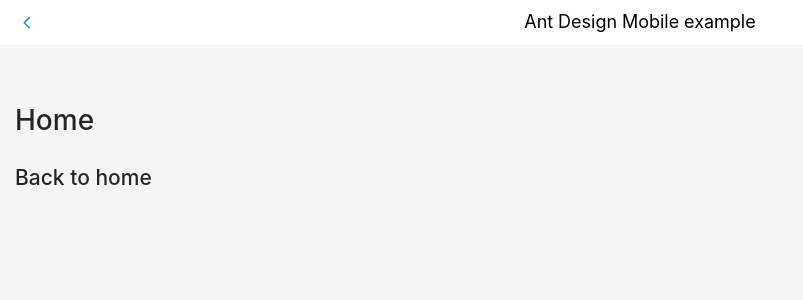
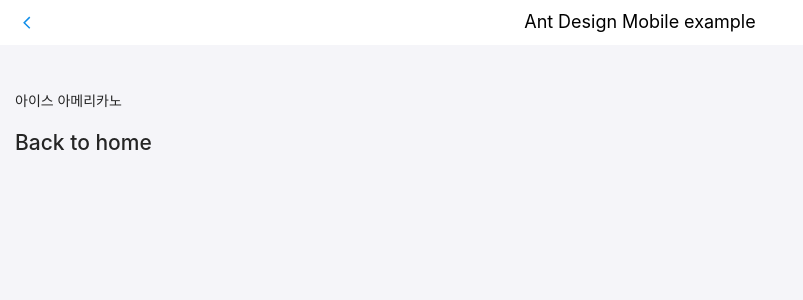
Before and after one commit to wonjieun/coffee-factory-frontend, a Next.js app: page /gift in a window 1280 px wide. Shown: the top 300 px of the page, without its empty margins (0-803 px from the left). Built offline with nearby package versions, Linux system fonts and the light colour scheme.

Commit message:
📦 NEW: recoil

```diff
--- a/src/components/gift/List.tsx
+++ b/src/components/gift/List.tsx
@@ -1,40 +1,14 @@
-import React, { ReactNode } from 'react'
-import { NavBar, Icon, WingBlank } from 'antd-mobile'
-import { withRouter, NextRouter } from 'next/router'
-import Head from 'next/head'
+import { useRecoilValue } from 'recoil';
+import { giftList } from 'recoil/gift';
 
-type ListProps = {
-  router: NextRouter
-  children?: ReactNode
-  title?: string
-}
+const List = () => {
+  const gift = useRecoilValue(giftList);
 
-const List = ({ router, children, title }: ListProps) => (
-  <div>
-    <Head>
-      <title>{title}</title>
-    </Head>
-    <NavBar
-      mode="light"
-      icon={<Icon type="left" />}
-      onLeftClick={() => router.back()}
-    >
-      Ant Design Mobile example
-    </NavBar>
-    <h1>{title}</h1>
-    <style jsx>{`
-      h1 {
-        padding: 15px 0 9px 15px;
-        color: #000;
-        font-size: 16px;
-        line-height: 16px;
-        height: 16px;
-        font-weight: bolder;
-        position: relative;
-      }
-    `}</style>
-    <WingBlank>{children}</WingBlank>
-  </div>
-)
+  return (
+    <div>
+      <p>{gift[0].name}</p>
+    </div>
+  );
+};
 
-export default withRouter(List);
+export default List;
--- a/src/pages/_app.tsx
+++ b/src/pages/_app.tsx
@@ -1,8 +1,13 @@
-import '../styles/globals.css'
-import { AppProps } from 'next/app'
+import '../styles/globals.css';
+import { AppProps } from 'next/app';
+import { RecoilRoot } from 'recoil';
 
 const MyApp = ({ Component, pageProps }: AppProps) => {
-  return <Component {...pageProps} />
-}
+  return (
+    <RecoilRoot>
+      <Component {...pageProps} />
+    </RecoilRoot>
+  );
+};
 
-export default MyApp
+export default MyApp;
--- a/src/pages/api/hello.ts
+++ /dev/null
@@ -1,6 +0,0 @@
-// Next.js API route support: https://nextjs.org/docs/api-routes/introduction
-import { NextApiRequest, NextApiResponse } from 'next'
-
-export default (req: NextApiRequest, res: NextApiResponse) => {
-  res.status(200).json({ name: 'John Doe' })
-}
--- a/src/pages/gift/index.tsx
+++ b/src/pages/gift/index.tsx
@@ -1,21 +1,22 @@
-import Head from 'next/head'
-import Link from 'next/link'
-import Layout from '@/src/components/Layout'
+import Head from 'next/head';
+import Link from 'next/link';
+import Layout from '@/components/Layout';
+import List from '@/components/gift/List';
 
-const Home = () => {
+const Gift = () => {
   return (
     <Layout>
       <Head>
         <title>Gift</title>
       </Head>
-      <h1>Home</h1>
+      <List />
       <h2>
         <Link href="/">
           <a>Back to home</a>
         </Link>
       </h2>
     </Layout>
-  )
-}
+  );
+};
 
-export default Home
+export default Gift;
--- /dev/null
+++ b/src/recoil/gift.ts
@@ -0,0 +1,24 @@
+import { atom, selector } from 'recoil';
+
+export const giftList = atom({
+  key: 'giftList',
+  default: [
+    {
+      id: 1,
+      type: 'coffee',
+      name: '아이스 아메리카노',
+    },
+  ],
+});
+
+export const giftDetail = selector({
+  key: 'giftDetail',
+  get: async () => {
+    // api 호출
+    return {
+      id: 1,
+      type: 'coffee',
+      name: '아이스 아메리카노',
+    };
+  },
+});
```
Also changed, not shown: src/components/Layout.tsx (+10 -14 lines), src/pages/about.tsx (+5 -5 lines), src/pages/index.tsx (+10 -8 lines), interfaces/Gift.ts (line endings or trailing spaces).
